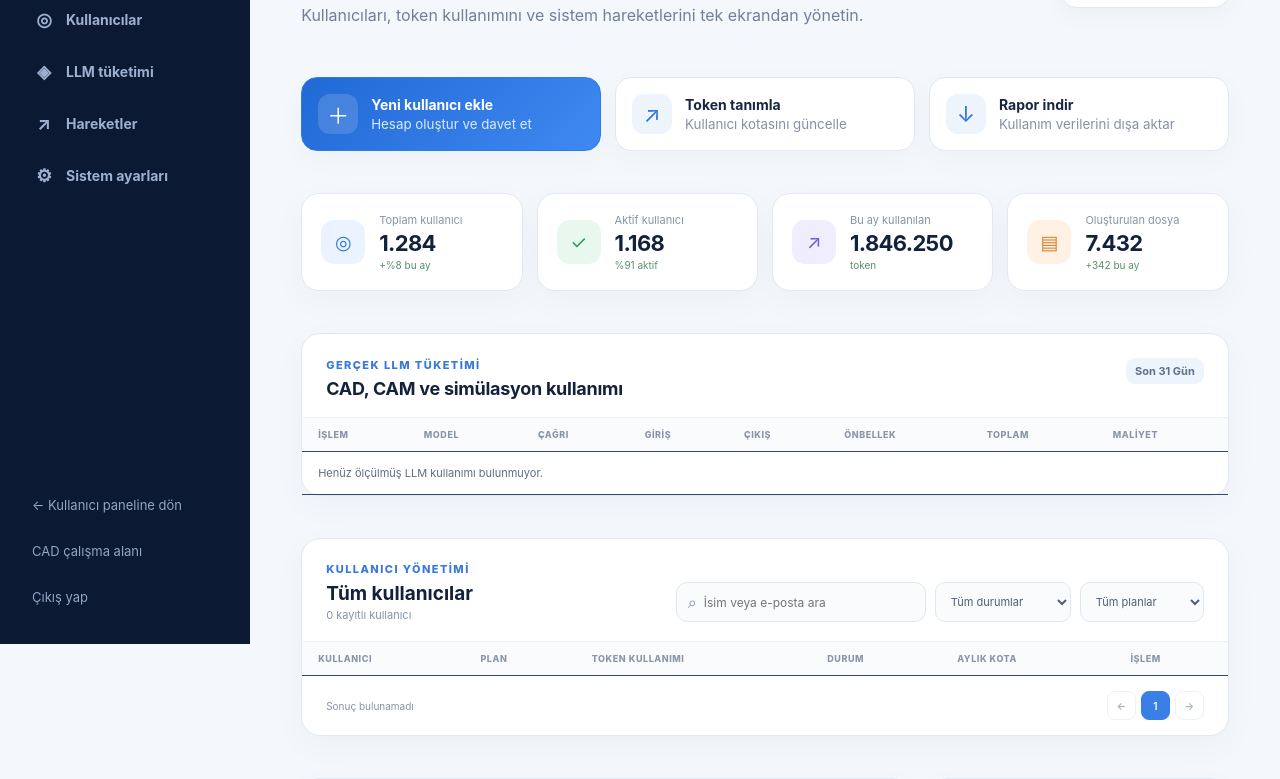
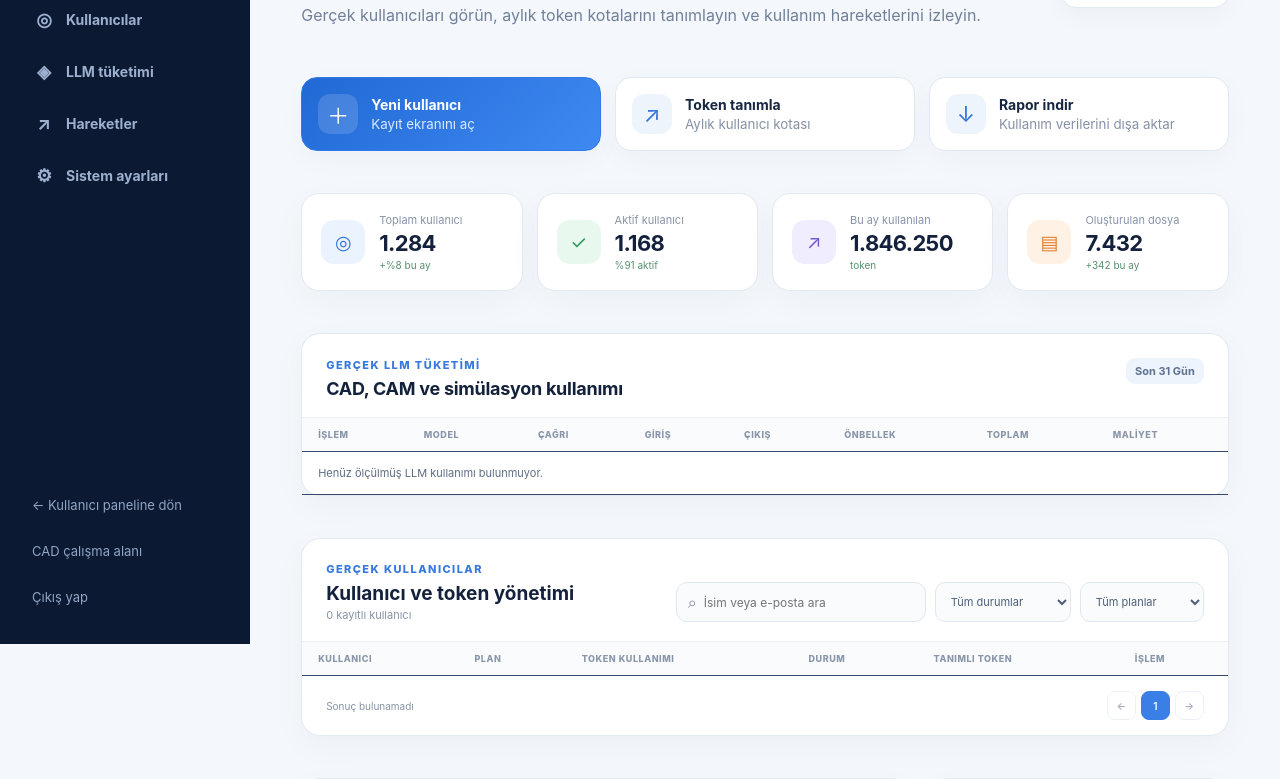
Before and after one commit to onurcoskun616/rover-cad, a website: page web/admin.html in a window 1280 px wide. Shown: the part 156-935 px from the top of the page. Drawn offline with Linux system fonts and the light colour scheme; no server answers; sample sign-in values are in the browser's storage.

Commit message:
Clarify real users and token management in admin

```diff
--- a/web/admin.html
+++ b/web/admin.html
@@ -5,6 +5,7 @@
   <meta name="viewport" content="width=device-width,initial-scale=1">
   <title>TOPKAPIAI · Yönetim Paneli</title>
   <link rel="stylesheet" href="style.css">
+  <link rel="stylesheet" href="admin-token.css">
 </head>
 <body class="account-dashboard-page admin-dashboard-page">
   <div class="account-shell">
@@ -30,13 +31,13 @@
       <div id="preview-banner" class="preview-banner" hidden><span>UYARI</span> Yönetim verileri şu anda alınamadı.</div>
 
       <header class="account-topbar" id="overview">
-        <div><p class="account-kicker">YÖNETİM MERKEZİ</p><h1>Kontrol sizde</h1><p>Kullanıcıları, token kullanımını ve sistem hareketlerini tek ekrandan yönetin.</p></div>
+        <div><p class="account-kicker">YÖNETİM MERKEZİ</p><h1>Kontrol sizde</h1><p>Gerçek kullanıcıları görün, aylık token kotalarını tanımlayın ve kullanım hareketlerini izleyin.</p></div>
         <div class="account-user"><span>Y</span><div><strong>Yönetici</strong><small>TOPKAPIAI Admin</small></div></div>
       </header>
 
       <section class="admin-actions" aria-label="Hızlı yönetim işlemleri">
-        <button class="quick-action quick-action-primary" type="button" data-admin-action="add"><span>＋</span><div><strong>Yeni kullanıcı ekle</strong><small>Hesap oluştur ve davet et</small></div></button>
-        <button class="quick-action" type="button" data-admin-action="tokens"><span>↗</span><div><strong>Token tanımla</strong><small>Kullanıcı kotasını güncelle</small></div></button>
+        <button class="quick-action quick-action-primary" type="button" data-admin-action="add"><span>＋</span><div><strong>Yeni kullanıcı</strong><small>Kayıt ekranını aç</small></div></button>
+        <button class="quick-action" type="button" data-admin-action="tokens"><span>↗</span><div><strong>Token tanımla</strong><small>Aylık kullanıcı kotası</small></div></button>
         <button class="quick-action" type="button" data-admin-action="export"><span>↓</span><div><strong>Rapor indir</strong><small>Kullanım verilerini dışa aktar</small></div></button>
       </section>
 
@@ -54,7 +55,7 @@
 
       <section class="account-panel admin-users-panel" id="users">
         <div class="admin-section-head">
-          <div><p class="account-kicker">KULLANICI YÖNETİMİ</p><h2>Tüm kullanıcılar</h2><p id="user-count"></p></div>
+          <div><p class="account-kicker">GERÇEK KULLANICILAR</p><h2>Kullanıcı ve token yönetimi</h2><p id="user-count"></p></div>
           <div class="admin-filters">
             <label class="admin-search"><span>⌕</span><input id="search" type="search" placeholder="İsim veya e-posta ara" aria-label="Kullanıcı ara"></label>
             <select id="status-filter" aria-label="Duruma göre filtrele"><option value="all">Tüm durumlar</option><option value="active">Aktif</option><option value="blocked">Engelli</option></select>
@@ -63,7 +64,7 @@
         </div>
         <div class="admin-table-wrap">
           <table class="admin-users-table">
-            <thead><tr><th>Kullanıcı</th><th>Plan</th><th>Token kullanımı</th><th>Durum</th><th>Aylık kota</th><th>İşlem</th></tr></thead>
+            <thead><tr><th>Kullanıcı</th><th>Plan</th><th>Token kullanımı</th><th>Durum</th><th>Tanımlı token</th><th>İşlem</th></tr></thead>
             <tbody id="users-list"></tbody>
           </table>
         </div>
```
